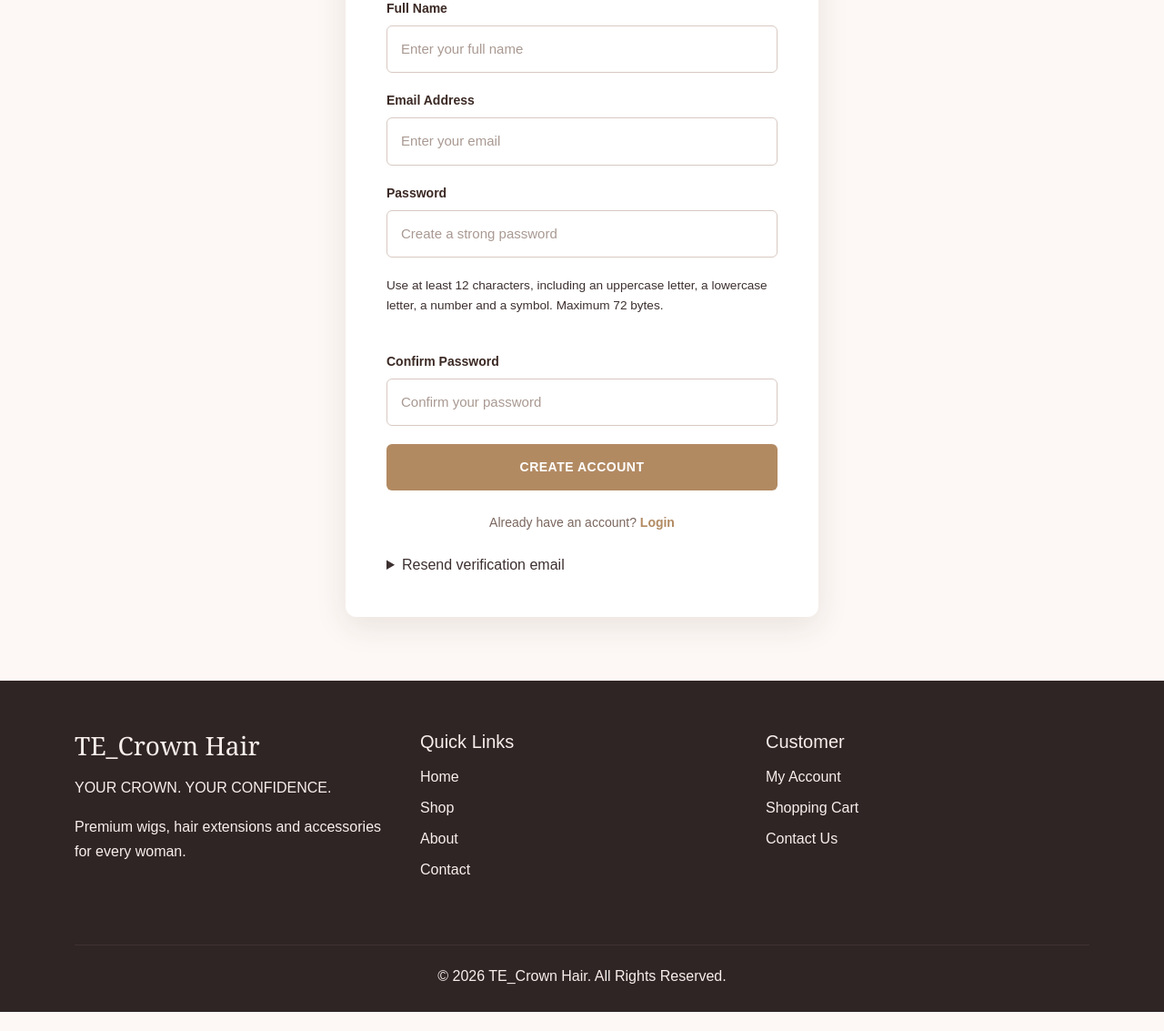
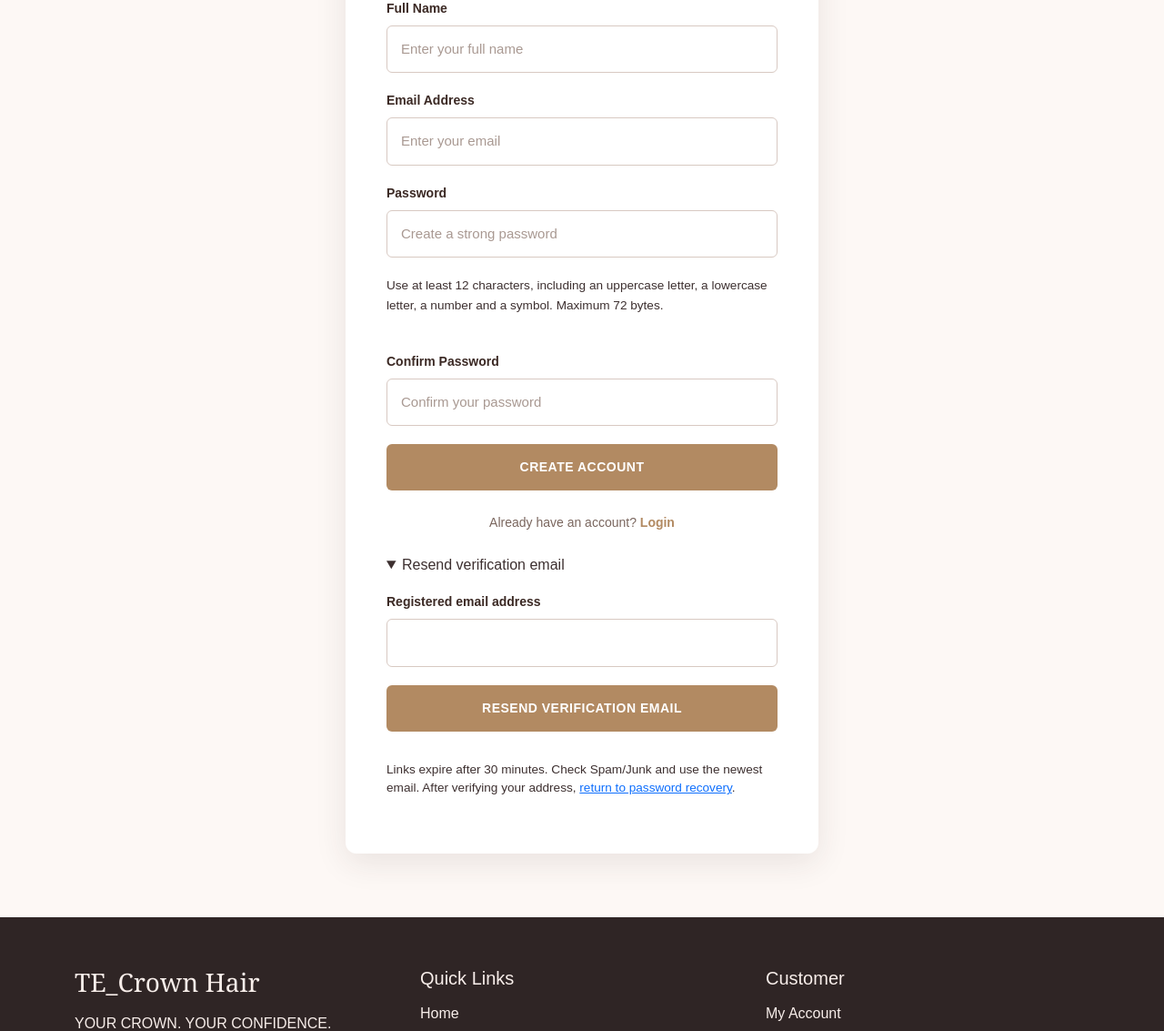
Before and after one commit to EsperancaPaulo/TE-Crown-Hair-E-Commerce, a PHP site: page /pages/register.php?verification=1 in a window 1280 px wide. Shown: the part 469-1602 px from the top of the page at 91% size. Before the commit the page ends 1581 px from the top, so only its background shows below. Run offline with PHP 8.4, Linux system fonts and the light colour scheme.

Commit message:
Guide unverified accounts from password recovery to verification

```diff
--- a/pages/forgot-password.php
+++ b/pages/forgot-password.php
@@ -26,6 +26,7 @@ if (isset($_GET['limited'])) {http_response_code(429);$error='Too many reset req
 include '../includes/header.php';include '../includes/navbar.php'; ?>
 <main class="recovery-page"><section class="recovery-card" aria-labelledby="recoveryHeading"><p class="account-eyebrow">LET’S GET YOU BACK IN</p><h1 id="recoveryHeading">Forgot your password?</h1><p class="recovery-intro">Enter the email address registered to your account. You’ll choose your new password privately using a secure email link.</p>
 <?php if ($error): ?><p class="enquiry-notice enquiry-error" role="alert"><?php echo e($error); ?></p><?php endif; ?>
-<?php if (isset($_GET['requested'])): ?><div class="enquiry-notice" role="status">If this email belongs to an active, verified account, we’ll try to send a reset link. Check your inbox and spam folder. We can’t confirm delivery here. If no message arrives, the email service may be unavailable; try again later or contact the shop. Requests are limited to protect your account.</div><?php endif; ?>
+<?php if (isset($_GET['requested'])): ?><div class="enquiry-notice" role="status">If this email belongs to an active, verified account, we’ll try to send a reset link. Check your inbox and spam folder. We can’t confirm delivery here. If no message arrives, the email service may be unavailable; try again later or contact the shop. Requests are limited to protect your account. If you have not verified your email address yet, verify it first, then request your reset link.</div><?php endif; ?>
+<p class="recovery-small">Not verified yet? <a href="register.php?verification=1#verification-resend">Resend your verification email</a>, open the newest verification link, then return here to reset your password.</p>
 <form method="post" class="recovery-form"><?php echo csrfField(); ?><label for="recoveryEmail">Registered email address</label><input class="form-control" id="recoveryEmail" name="email" type="email" maxlength="150" required autocomplete="email"><button class="recovery-primary" type="submit">Request reset link</button></form><p class="recovery-small">Links expire after 30 minutes. Only the latest link can be used. Requesting a link does not change your password.</p><a class="recovery-back" href="login.php">Back to login</a></section></main>
 <?php include '../includes/footer.php'; ?>
--- a/pages/register.php
+++ b/pages/register.php
@@ -310,13 +310,13 @@ if ($_SERVER["REQUEST_METHOD"] === "POST") {
                 </p>
 
             </form>
-            <details class="verification-resend" <?php echo $messageType==='error'?'open':''; ?> style="margin-top:24px">
+            <details id="verification-resend" class="verification-resend" <?php echo $messageType==='error' || isset($_GET['verification'])?'open':''; ?> style="margin-top:24px">
                 <summary>Resend verification email</summary>
                 <form method="post" class="auth-form" style="margin-top:18px">
                     <?php echo csrfField(); ?><input type="hidden" name="action" value="resend">
                     <div class="form-group"><label for="resendEmail">Registered email address</label><input type="email" id="resendEmail" name="email" value="<?php echo htmlspecialchars($email,ENT_QUOTES,'UTF-8'); ?>" maxlength="150" required autocomplete="email"></div>
                     <button type="submit" class="auth-submit">RESEND VERIFICATION EMAIL</button>
-                    <p style="font-size:.85rem;margin-top:12px">Links expire after 30 minutes. Check Spam/Junk and use the newest email.</p>
+                    <p style="font-size:.85rem;margin-top:12px">Links expire after 30 minutes. Check Spam/Junk and use the newest email. After verifying your address, <a href="forgot-password.php">return to password recovery</a>.</p>
                 </form>
             </details>
 
```
Also changed, not shown: 1 other file.
